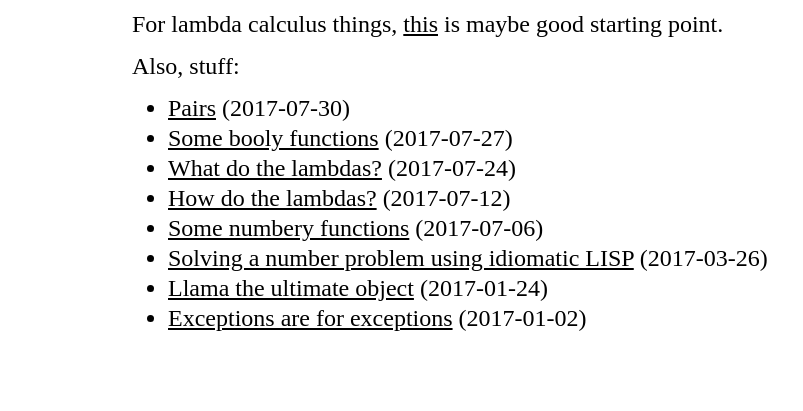
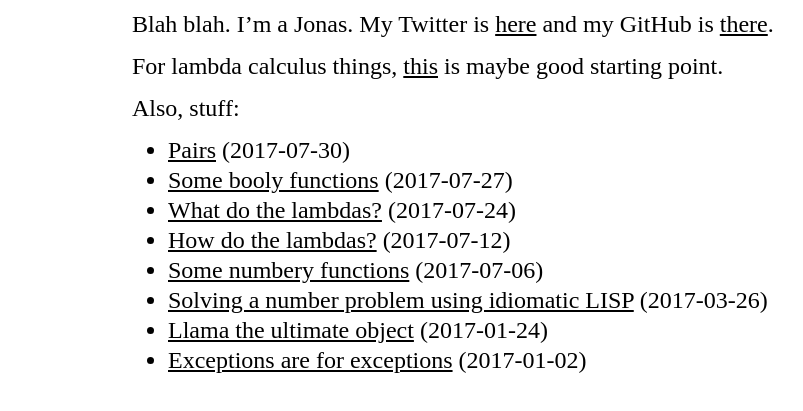
Before and after one commit to llama-the-ultimate/llama-the-ultimate.github.io-old, a plain HTML site: page index.html in a window 1280 px wide. Shown: the part 71-482 px from the top of the page, without its empty margins (148-951 px from the left). Drawn offline with Linux system fonts and the light colour scheme.

Commit message:
stuffffs

```diff
--- a/index.html
+++ b/index.html
@@ -1,2 +1,2 @@
 <!DOCTYPE HTML>
-<html><head><meta charset="UTF-8"><title>Llama llama</title><link rel="stylesheet" href="styles.css"/></meta></head><body><div class="content"><div class="navinfo"><div class="nav"><a class="navlink" href="index.html"><div class="navlink">λ</div></a></div></div><div class="text"><h1>Llama llama</h1><p>For lambda calculus things, <a href="lists/lambs.html">this</a> is maybe good starting point.</p><p>Also, stuff:</p><ul><li><a href="notes/lamb-pairs.html">Pairs</a> (2017-07-30)</li><li><a href="notes/lamb-bools.html">Some booly functions</a> (2017-07-27)</li><li><a href="notes/lamb-what.html">What do the lambdas?</a> (2017-07-24)</li><li><a href="notes/lamb-how.html">How do the lambdas?</a> (2017-07-12)</li><li><a href="notes/lamb-nums.html">Some numbery functions</a> (2017-07-06)</li><li><a href="notes/LISP-forty-two.html">Solving a number problem using idiomatic LISP</a> (2017-03-26)</li><li><a href="notes/ltuo.html">Llama the ultimate object</a> (2017-01-24)</li><li><a href="notes/exceptions.html">Exceptions are for exceptions</a> (2017-01-02)</li></ul></div></div></body></html>
+<html><head><meta charset="UTF-8"><title>Llama llama</title><link rel="stylesheet" href="styles.css"/></meta></head><body><div class="content"><div class="navinfo"><div class="nav"><a class="navlink" href="index.html"><div class="navlink">λ</div></a></div></div><div class="text"><h1>Llama llama</h1><p>Blah blah. I’m a Jonas. My Twitter is <a href="https://twitter.com/JonasWinje">here</a> and my GitHub is <a href="https://github.com/Glorp">there</a>.</p><p>For lambda calculus things, <a href="lists/lambs.html">this</a> is maybe good starting point.</p><p>Also, stuff:</p><ul><li><a href="notes/lamb-pairs.html">Pairs</a> (2017-07-30)</li><li><a href="notes/lamb-bools.html">Some booly functions</a> (2017-07-27)</li><li><a href="notes/lamb-what.html">What do the lambdas?</a> (2017-07-24)</li><li><a href="notes/lamb-how.html">How do the lambdas?</a> (2017-07-12)</li><li><a href="notes/lamb-nums.html">Some numbery functions</a> (2017-07-06)</li><li><a href="notes/LISP-forty-two.html">Solving a number problem using idiomatic LISP</a> (2017-03-26)</li><li><a href="notes/ltuo.html">Llama the ultimate object</a> (2017-01-24)</li><li><a href="notes/exceptions.html">Exceptions are for exceptions</a> (2017-01-02)</li></ul></div></div></body></html>
```
Also changed, not shown: 1 other file.
